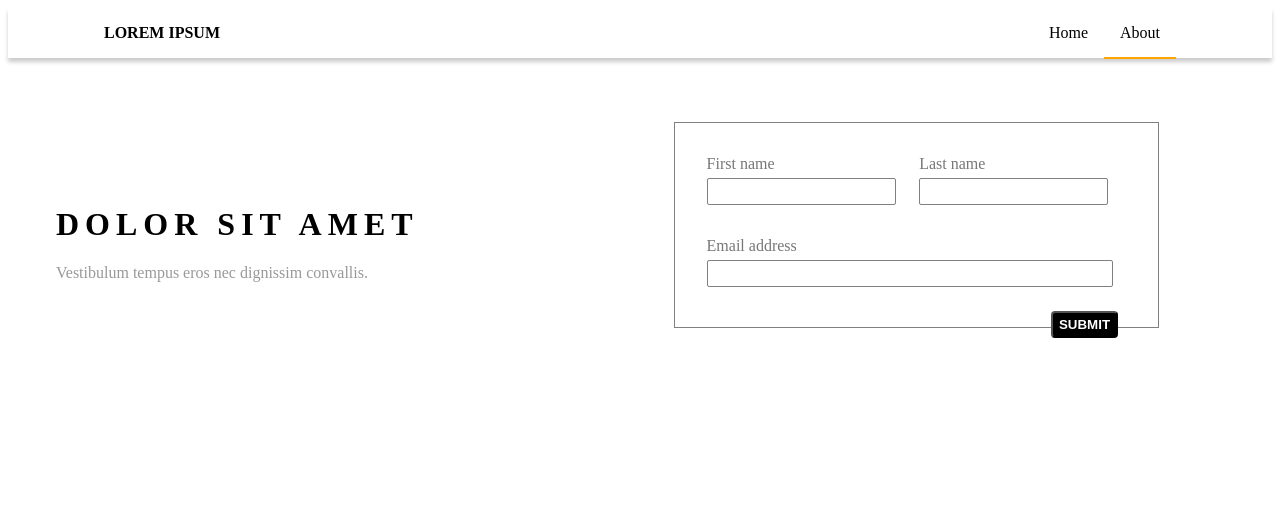
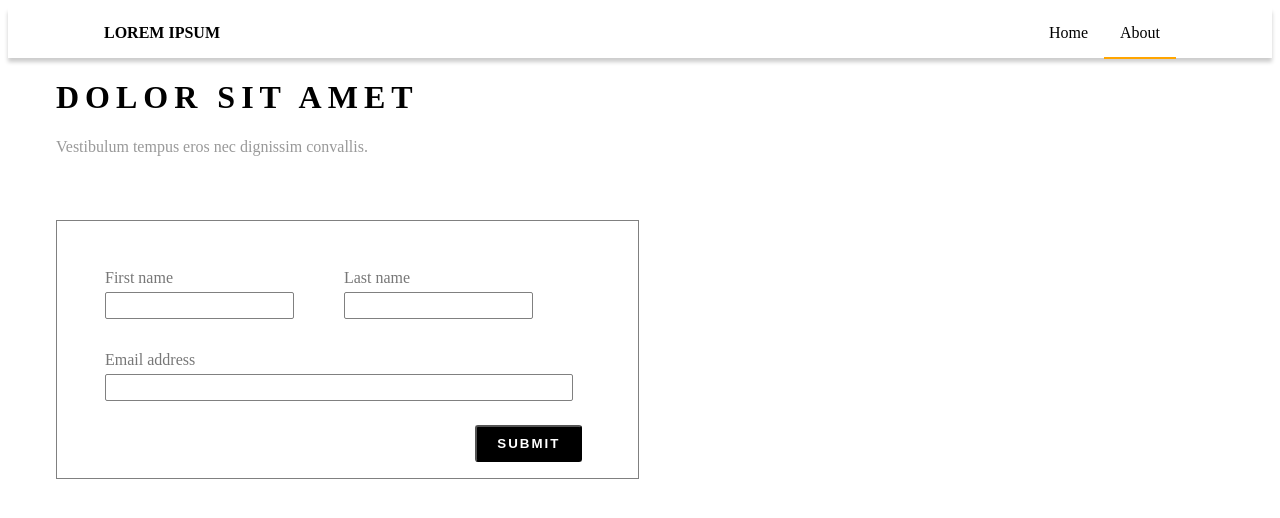
Before and after one commit to jmacmi11an/YC-test-2, a Gatsby site: page / in a window 1280 px wide. Built offline with nearby package versions, Linux system fonts and the light colour scheme; Gatsby itself is replaced by a stand-in of ours.

Commit message:
final commit

```diff
--- a/src/components/form.js
+++ b/src/components/form.js
@@ -24,8 +24,8 @@ class UserForm extends React.Component {
 
   render() {
     return (
-      <div style={{maxWidth: '46%', display: 'inline-block', padding: '1em', fontFamily: 'montserrat', color: '#777'}}>
-        <form style={{margin: '3em', padding: '1em', border: '1px solid gray'}}>
+      <div style={{maxWidth: '46%', display: 'inline-block', paddingBottom: '1em', margin: '3em', fontFamily: 'montserrat', color: '#777', border: '1px solid gray'}}>
+        <form style={{margin: '1em', padding: '1em'}}>
 
           <div style={{margin: '1em', width: "40%", display: "inline-block"}}>
             <label for="firstName">First name</label>
@@ -43,7 +43,7 @@ class UserForm extends React.Component {
           </div>
 
           <div style={{margin: '1.5em'}}>
-            <button style={{color: "white", fontWeight: '700', backgroundColor: 'black', borderRadius: '4px', float: 'right', height: '2em'}}>SUBMIT</button>
+            <button style={{color: "white", fontWeight: '700', backgroundColor: 'black', borderRadius: '3px', float: 'right', height: '2em', padding: '9px 20px 24px 20px', letterSpacing: '2px'}}>SUBMIT</button>
           </div>
         </form>
       </div>
--- a/src/pages/index.js
+++ b/src/pages/index.js
@@ -28,6 +28,7 @@ export default Home;
 // <BackgroundImage
 //   fluid={props.data.indexImage.childImageSharp.fluid}
 // >
+///////////////// This is where everything after the Header would go ///////////////
 // </BackgroundImage>
 
 
```
Also changed, not shown: README.md.
